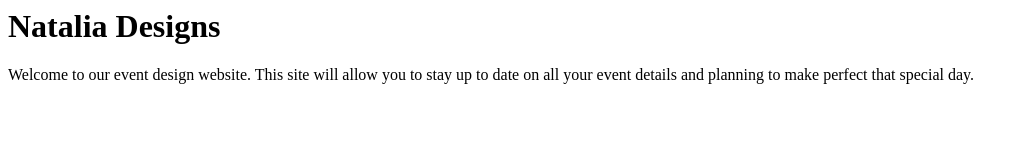
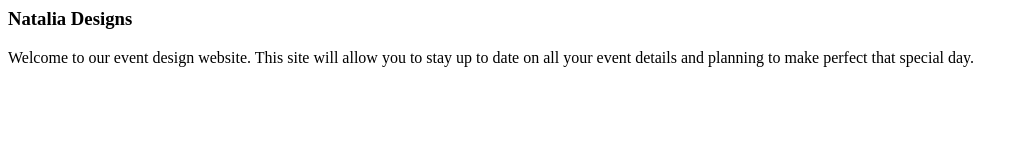
Before and after one commit to nati2029/nati2029.github.io, a plain HTML site: page index.html in a window 1280 px wide. Shown: the whole page, without its empty margins (0-1028 px from the left). Drawn offline with Linux system fonts and the light colour scheme.

Commit message:
Update index.html

```diff
--- a/index.html
+++ b/index.html
@@ -1,2 +1,2 @@
-<h1>Natalia Designs </h1>
+<h3>Natalia Designs </h1>
 Welcome to our event design website. This site will allow you to stay up to date on all your event details and planning to make perfect that special day.
```
